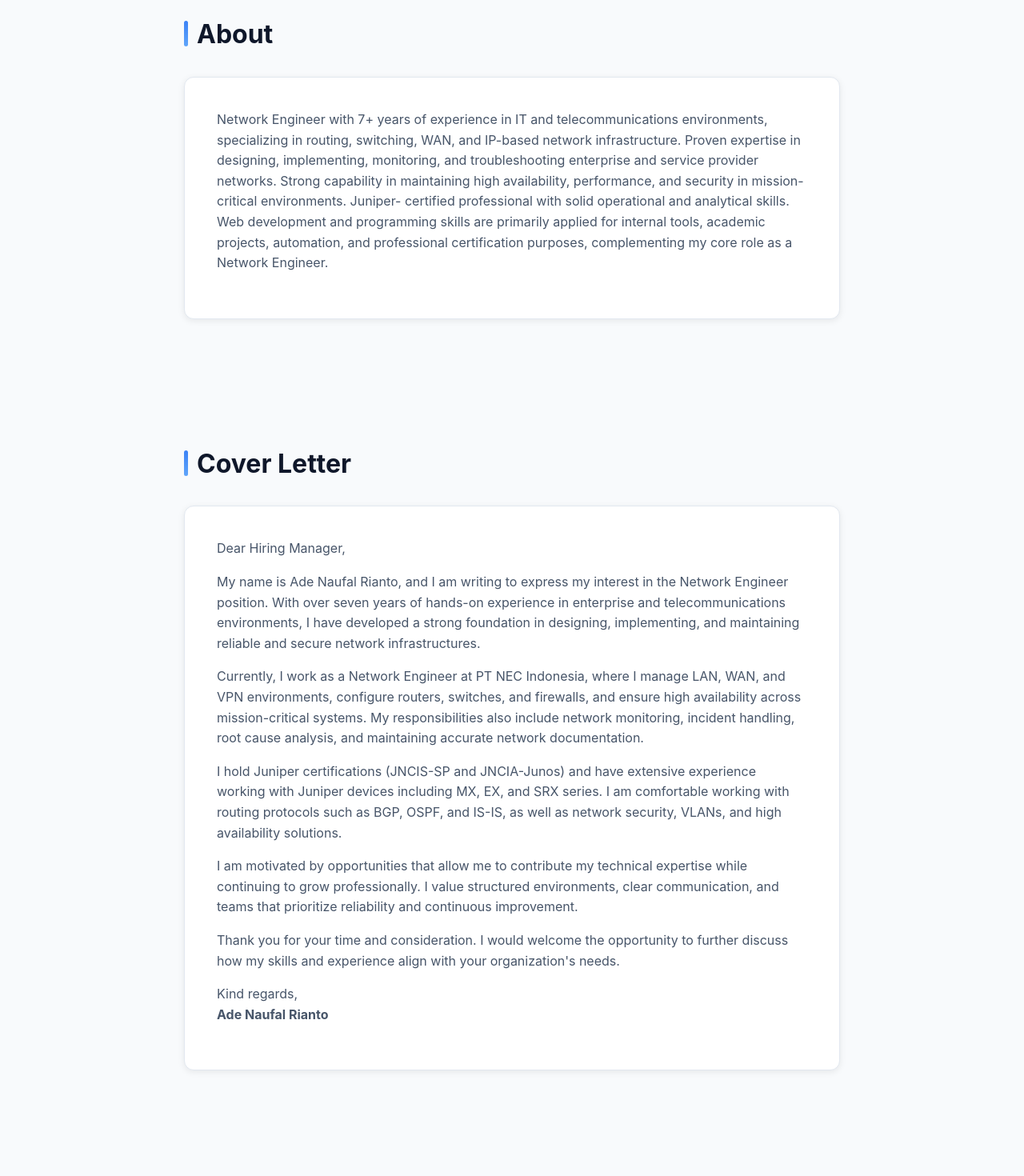
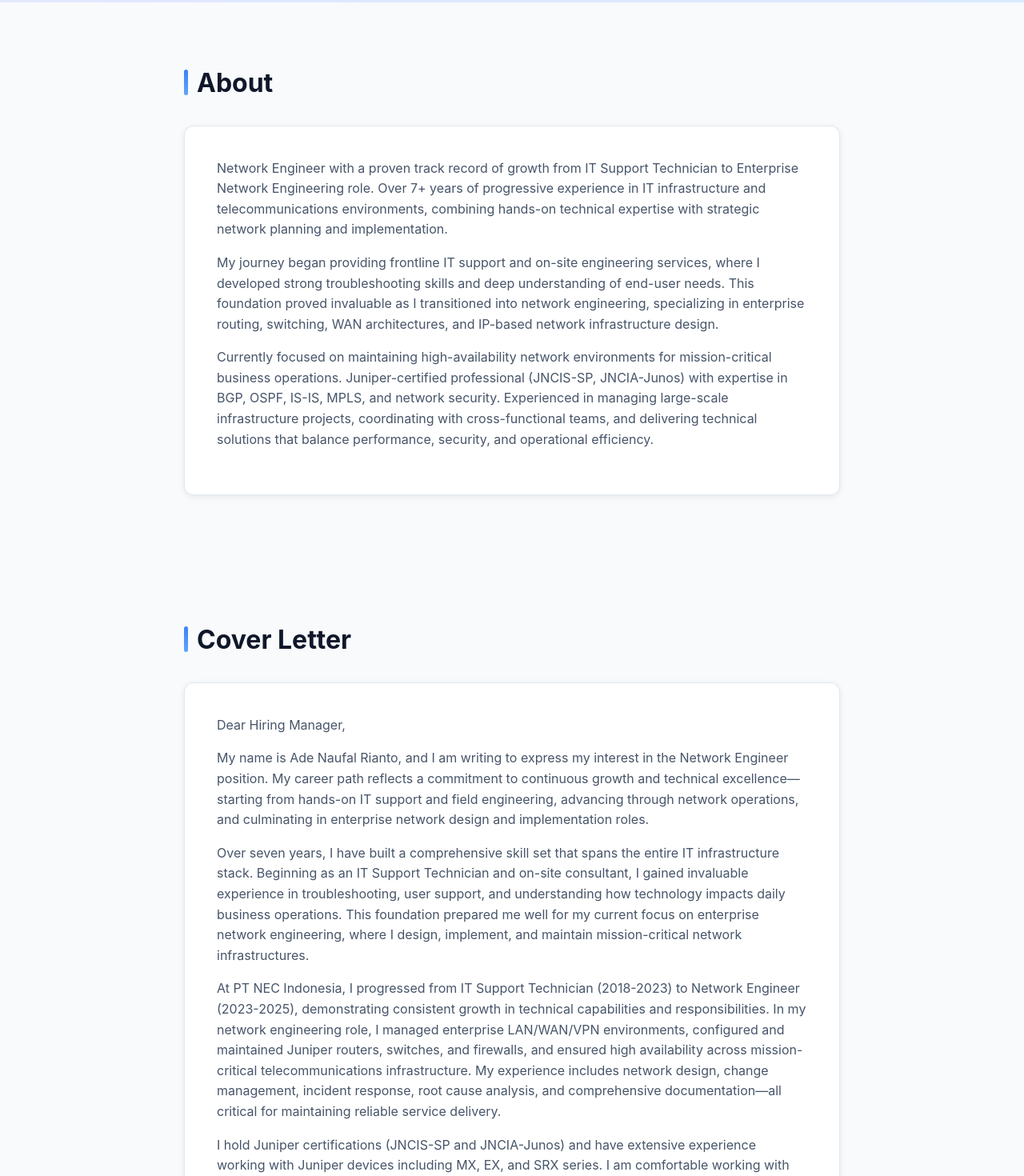
Before and after one commit to wokding/ade-portfolio, a React (Vite) app: page / in a window 1280 px wide. Shown: the part 960-2430 px from the top of the page at 80% size. Built offline with nearby package versions, Linux system fonts and the light colour scheme.

Commit message:
Initial commit

```diff
--- a/src/App.jsx
+++ b/src/App.jsx
@@ -355,9 +355,10 @@ export default function App() {
           </p>
 
           <p className="hero-intro">
-            Experienced Network Engineer with 7+ years of hands-on experience
-            designing, operating, and maintaining enterprise and service provider
-            network infrastructures.
+            Network Engineer with 7+ years of progressive IT experience,
+            from hands-on technical support to designing and managing enterprise-grade
+            network infrastructures. Proven ability to deliver reliable, secure, and
+            high-performance network solutions in mission-critical environments.
           </p>
 
           <div className="hero-actions">
@@ -382,13 +383,25 @@ export default function App() {
           <h2>About</h2>
           <div className="content-card fade-in-up">
             <p>
-              Network Engineer with 7+ years of experience in IT and telecommunications
-              environments, specializing in routing, switching, WAN, and IP-based
-              network infrastructure. Proven expertise in designing, implementing,
-              monitoring, and troubleshooting enterprise and service provider
-              networks. Strong capability in maintaining high availability,
-              performance, and security in mission-critical environments. Juniper-
-              certified professional with solid operational and analytical skills. Web development and programming skills are primarily applied for internal tools, academic projects, automation, and professional certification purposes, complementing my core role as a Network Engineer.
+              Network Engineer with a proven track record of growth from IT Support Technician
+              to Enterprise Network Engineering role. Over 7+ years of progressive experience
+              in IT infrastructure and telecommunications environments, combining hands-on technical
+              expertise with strategic network planning and implementation.
+            </p>
+            <p>
+              My journey began providing frontline IT support and on-site engineering services,
+              where I developed strong troubleshooting skills and deep understanding of end-user
+              needs. This foundation proved invaluable as I transitioned into network engineering,
+              specializing in enterprise routing, switching, WAN architectures, and IP-based
+              network infrastructure design.
+            </p>
+            <p>
+              Currently focused on maintaining high-availability network environments for
+              mission-critical business operations. Juniper-certified professional (JNCIS-SP,
+              JNCIA-Junos) with expertise in BGP, OSPF, IS-IS, MPLS, and network security.
+              Experienced in managing large-scale infrastructure projects, coordinating with
+              cross-functional teams, and delivering technical solutions that balance performance,
+              security, and operational efficiency.
             </p>
           </div>
         </div>
@@ -402,19 +415,31 @@ export default function App() {
             <p>Dear Hiring Manager,</p>
             <p>
               My name is Ade Naufal Rianto, and I am writing to express my
-              interest in the Network Engineer position. With over seven years
-              of hands-on experience in enterprise and telecommunications
-              environments, I have developed a strong foundation in designing,
-              implementing, and maintaining reliable and secure network
-              infrastructures.
+              interest in the Network Engineer position. My career path reflects
+              a commitment to continuous growth and technical excellence—starting
+              from hands-on IT support and field engineering, advancing through
+              network operations, and culminating in enterprise network design and
+              implementation roles.
             </p>
             <p>
-              Currently, I work as a Network Engineer at PT NEC Indonesia, where
-              I manage LAN, WAN, and VPN environments, configure routers,
-              switches, and firewalls, and ensure high availability across
-              mission-critical systems. My responsibilities also include
-              network monitoring, incident handling, root cause analysis, and
-              maintaining accurate network documentation.
+              Over seven years, I have built a comprehensive skill set that spans
+              the entire IT infrastructure stack. Beginning as an IT Support Technician
+              and on-site consultant, I gained invaluable experience in troubleshooting,
+              user support, and understanding how technology impacts daily business
+              operations. This foundation prepared me well for my current focus on
+              enterprise network engineering, where I design, implement, and maintain
+              mission-critical network infrastructures.
+            </p>
+            <p>
+              At PT NEC Indonesia, I progressed from IT Support Technician (2018-2023)
+              to Network Engineer (2023-2025), demonstrating consistent growth in
+              technical capabilities and responsibilities. In my network engineering role,
+              I managed enterprise LAN/WAN/VPN environments, configured and maintained
+              Juniper routers, switches, and firewalls, and ensured high availability
+              across mission-critical telecommunications infrastructure. My experience
+              includes network design, change management, incident response, root cause
+              analysis, and comprehensive documentation—all critical for maintaining
+              reliable service delivery.
             </p>
             <p>
               I hold Juniper certifications (JNCIS-SP and JNCIA-Junos) and have
@@ -710,7 +735,12 @@ export default function App() {
 
           <div className="content-card fade-in-up">
             <blockquote>
-              "Focused on maintaining high-availability and secure network infrastructures in enterprise and mission-critical environments. Experienced in operational excellence, incident management, and continuous service improvement, with strong attention to reliability, documentation, and teamwork."
+              "My career journey from IT Support to Network Engineering has taught me that great infrastructure
+              starts with understanding end-user needs and operational realities. I approach every network design
+              with a focus on reliability, performance, and maintainability—ensuring systems not only work today,
+              but remain scalable and supportable for years to come. Whether troubleshooting a critical outage,
+              implementing new routing protocols, or coordinating with field teams, I bring a balanced perspective
+              of technical depth and practical operational experience."
             </blockquote>
           </div>
         </div>
@@ -896,17 +926,17 @@ export default function App() {
 
                     <p>
                       Developed a network monitoring system to track and analyze network device status,
-                      performance metrics, and connectivity health in real-time. This project demonstrates
-                      practical application of network automation and monitoring concepts using Python
-                      scripting and network protocols.
+                      performance metrics, and connectivity health. This Python-based automation tool
+                      collects data through ICMP and SNMP protocols and generates comprehensive Excel
+                      reports for network performance analysis and documentation.
                     </p>
 
                     <ul>
                       <li>Implemented automated network device monitoring using ICMP (ping) and SNMP protocols.</li>
                       <li>Developed Python scripts to collect performance metrics and device availability data.</li>
-                      <li>Created alerting mechanisms to notify administrators of network issues and anomalies.</li>
-                      <li>Built data visualization dashboards to display network health and historical trends.</li>
-                      <li>Integrated logging system for incident tracking and troubleshooting support.</li>
+                      <li>Generated Excel-based reports with device status, FPC utilization, port statistics, and alarm information.</li>
+                      <li>Created automated data aggregation and formatting for hardware inventory and system performance tracking.</li>
+                      <li>Built reporting templates to present network health metrics and historical trends in structured Excel format.</li>
                       <li>Documented system architecture, configuration procedures, and monitoring workflows.</li>
                     </ul>
 
@@ -1422,41 +1452,46 @@ export default function App() {
                   </div>
 
                   <p style={{marginTop:12}}>
-                    This network monitoring system was developed to provide automated network infrastructure
-                    monitoring, health checking, and performance analysis. The system helps network engineers
-                    proactively identify issues, track device status, and maintain optimal network performance
-                    through continuous monitoring and alerting mechanisms.
+                    This network monitoring system was developed to automate network infrastructure monitoring
+                    and reporting. The Python-based tool collects device status, performance metrics, and health
+                    data through ICMP and SNMP protocols, then generates comprehensive Excel reports for analysis
+                    and documentation. The system helps network engineers track device performance, identify issues,
+                    and maintain detailed records of network infrastructure status.
                   </p>
                   <h4 style={{marginTop:16}}>Key Features:</h4>
                   <ul>
-                    <li>Real-time network device availability monitoring using ICMP ping</li>
-                    <li>SNMP-based performance metric collection (bandwidth, CPU, memory usage)</li>
-                    <li>Automated alerting system for device down events and threshold violations</li>
-                    <li>Historical data storage and trend analysis capabilities</li>
-                    <li>Web-based dashboard for visualization and reporting</li>
-                    <li>Multi-device support with customizable monitoring intervals</li>
+                    <li>Automated network device availability monitoring using ICMP ping</li>
+                    <li>SNMP-based performance metric collection (bandwidth, CPU, memory, FPC utilization)</li>
+                    <li>Excel report generation with multiple worksheets for different metrics</li>
+                    <li>Dashboard summary with overall network health status</li>
+                    <li>Detailed reports for FPC utilization, port statistics, alarm status, hardware inventory, and system performance</li>
+                    <li>Multi-device support with automated data aggregation and formatting</li>
                   </ul>
                   <h4 style={{marginTop:16}}>Technical Implementation:</h4>
                   <p>
                     Built using Python with libraries including Scapy for ICMP operations, PySNMP for SNMP
-                    polling, and Flask for web interface. The monitoring engine runs as a background service,
-                    continuously checking configured network devices and collecting performance metrics at
-                    specified intervals.
+                    polling, and openpyxl/xlsxwriter for Excel file generation. The monitoring script runs
+                    scheduled or on-demand to collect data from configured network devices and compile results
+                    into structured Excel workbooks with formatted tables, charts, and summary statistics.
                   </p>
-                  <p>
-                    Data is stored in SQLite database for historical analysis and trend reporting. The alert
-                    system supports multiple notification methods including email and log files. The web
-                    dashboard provides real-time status views and historical graphs for performance analysis.
-                  </p>
+                  <h4 style={{marginTop:16}}>Report Outputs:</h4>
+                  <ul>
+                    <li><strong>Dashboard Summary:</strong> Overall network health overview with key metrics</li>
+                    <li><strong>Utilisasi FPC:</strong> Forwarding Plane Complex utilization tracking</li>
+                    <li><strong>Utilisasi Port:</strong> Port utilization and bandwidth statistics</li>
+                    <li><strong>Alarm Status:</strong> Active alarms and system warnings</li>
+                    <li><strong>Hardware Inventory:</strong> Device inventory and configuration details</li>
+                    <li><strong>System Performance:</strong> CPU, memory, and system resource metrics</li>
+                  </ul>
                   <h4 style={{marginTop:16}}>Use Cases:</h4>
                   <ul>
-                    <li>Small to medium enterprise network monitoring</li>
-                    <li>Network troubleshooting and incident management support</li>
+                    <li>Periodic network infrastructure reporting and documentation</li>
                     <li>Performance baseline establishment and capacity planning</li>
-                    <li>Network automation and DevOps integration</li>
+                    <li>Network troubleshooting with detailed historical data analysis</li>
+                    <li>Management reporting and compliance documentation</li>
                   </ul>
                   <div style={{marginTop:12}}>
-                    <strong>Technologies:</strong> {modalProject.tech.join(", ")}
+                    <strong>Technologies:</strong> Python, Scapy, PySNMP, openpyxl/xlsxwriter, Network Monitoring
                   </div>
                   <div className="project-links">
                     <div className="project-link-item">
```
